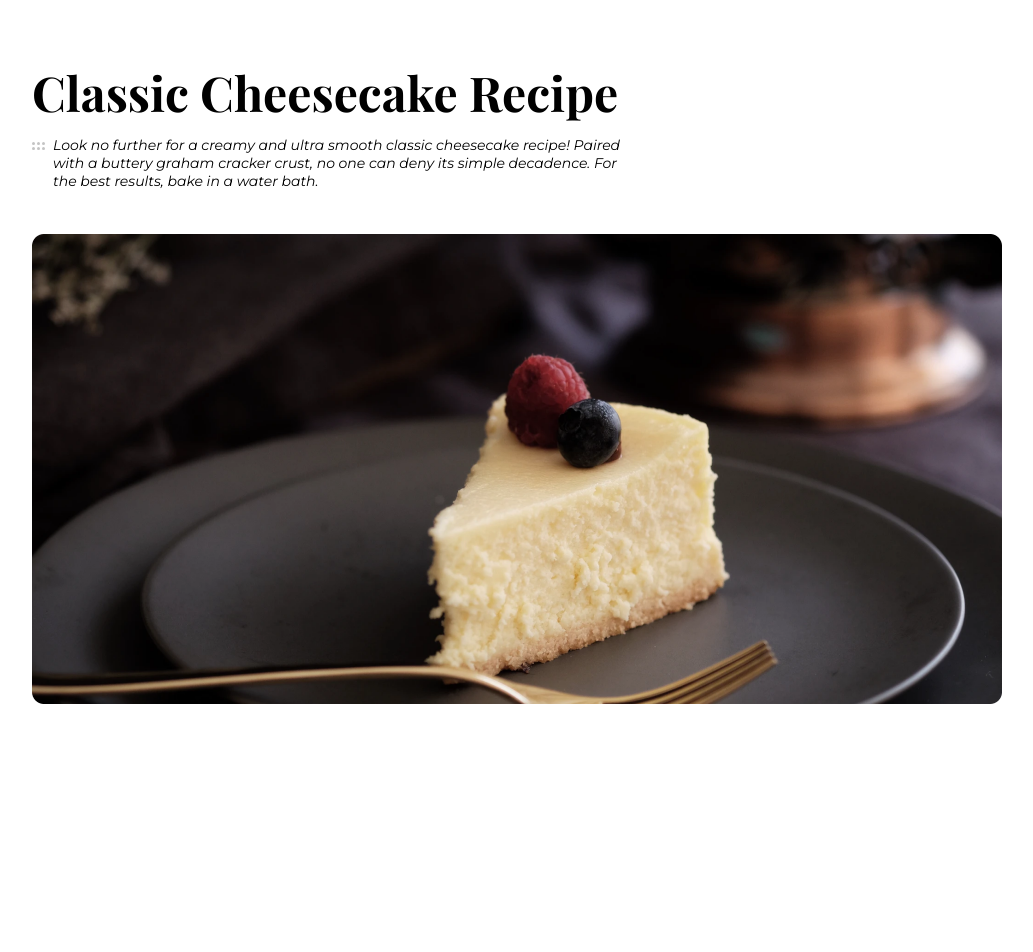
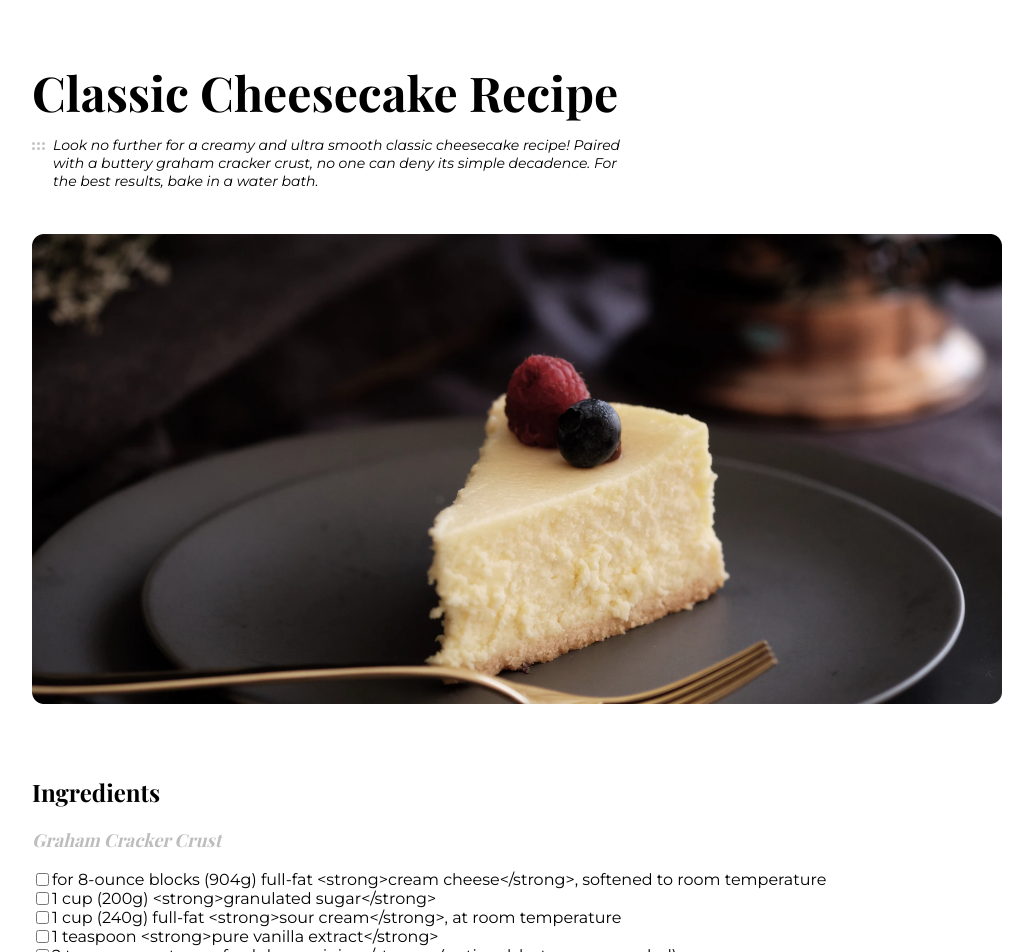
Before and after one commit to baristikir/recipe-landing-page-vuejs, a Vue app: page / in a window 1280 px wide. Shown: the top 952 px of the page, without its empty margins (96-1129 px from the left). Before the commit the page ends 808 px from the top, so only its background shows below. Built offline with nearby package versions, Linux system fonts and the light colour scheme; a web font is replaced by a local one.

Commit message:
Added Ingredients Component + Data Filled :package:

```diff
--- a/src/App.vue
+++ b/src/App.vue
@@ -1,10 +1,15 @@
 <template>
 <div class="container">
   <Header
-    title="Classic Cheesecake Recipe"
-    description="Look no further for a creamy and ultra smooth classic cheesecake recipe! Paired with a buttery graham cracker crust, no one can deny its simple decadence. For the best results, bake in a water bath."
+    :title="recipe.name"
+    :description="recipe.description"
   />
   <ImageCover/>
+  <section>
+    <Ingredients
+      :recipeElements="recipe.elements">
+    </Ingredients>
+  </section>
   <Footer/>
 </div>
 </template>
@@ -13,15 +18,40 @@
 import Header from './components/layouts/Header.vue'
 import Footer from './components/layouts/Footer.vue'
 import ImageCover from './components/layouts/Image-Cover.vue'
+import Ingredients from './components/layouts/Ingredients.vue'
 
 export default {
   name: 'App',
   components: {
     Header,
     ImageCover,
-    Footer
+    Ingredients,
+    Footer,
+  },
+  data(){
+    return{
+      recipe: {
+        name: "Classic Cheesecake Recipe",
+        description: "Look no further for a creamy and ultra smooth classic cheesecake recipe! Paired with a buttery graham cracker crust, no one can deny its simple decadence. For the best results, bake in a water bath.",
+        elements: [
+          {
+            name: "Graham Cracker Crust",
+            ingredients: [
+              "for 8-ounce blocks (904g) full-fat <strong>cream cheese</strong>, softened to room temperature",
+              "1 cup (200g) <strong>granulated sugar</strong>",
+              "1 cup (240g) full-fat <strong>sour cream</strong>, at room temperature",
+              "1 teaspoon <strong>pure vanilla extract</strong>",
+              "2 teaspoons <strong>fresh lemon juice</strong> (optional, but recommended)",
+              "3 large <strong>eggs</strong>, at room temperature",
+              "topping suggestions: <i>salted caramel, lemmon curd, strawberry topping, chocolate ganache, red wine chocolate ganache, fresh fruit, whupped cream, or raspberry sauce (recipe in notes)</i>",
+            ],
+          },
+        ],
+
+      }
+    }
   }
-}
+};
 </script>
 
 <style lang="scss">
--- /dev/null
+++ b/src/components/content/Info-Ingredients.vue
@@ -0,0 +1,43 @@
+<template>
+    <div>
+        <h3 class="ingredient__heading">
+        {{recipeElement.name}}
+        </h3>
+        <div v-for="(ingredient, index) in recipeElement.ingredients" :key="index">
+        <label class="ingredient__info">
+            <input type="checkbox" class="ingredient__info-checkbox" />
+            <span class="ingredient__info-text">
+                {{ingredient}}</span>
+        </label>
+        </div>
+    </div>
+</template>
+
+<script>
+export default {
+    name: 'Info-Ingredients',
+    props: {
+        recipeElement: Object,
+    },
+}
+</script>
+
+<style lang="scss">
+@import "../../scss/variables";
+@import "../../scss/mixins";
+@import "../../scss/globals";
+.ingredient__heading{
+    font-family: $playfair;
+    font-size: $subheading-mobile;
+    font-weight: $regular;
+    font-style: $italic;
+    color: $gray-second;
+
+    @include breakpoint('s'){
+        font-size: $subheading-desktop;
+    }
+}
+.ingredient__info{
+    display: flex;
+}
+</style>
--- /dev/null
+++ b/src/components/layouts/Ingredients.vue
@@ -0,0 +1,42 @@
+<template>
+    <div class="ingredients__section">
+        <h2 class="ingredients__section-heading">Ingredients
+        </h2>
+        <IngredientInfoElement
+        v-for="(element, index) in recipeElements"
+        :key="index"
+        :recipeElement="element">
+        </IngredientInfoElement>
+    </div>
+</template>
+
+<script>
+import IngredientInfoElement from "@/components/content/Info-Ingredients.vue";
+export default {
+    components: {
+        IngredientInfoElement,
+    },
+    props:{
+        recipeElements: Array,
+    },
+};
+</script>
+
+<style lang="scss">
+@import "../../scss/variables";
+@import "../../scss/mixins";
+@import "../../scss/globals";
+
+.ingredients__section{
+    padding-top: 48px;
+    &-heading{
+        font-family: $playfair;
+        font-size: $heading-mobile;
+        font-weight: $bold;
+
+        @include breakpoint('s'){
+            font-size: $heading-desktop;
+        }
+    }
+}
+</style>
```
Also changed, not shown: src/components/content/Info-Card.vue (added, +14 -0 lines), src/components/layouts/Card.vue (renamed from src/components/layouts/Info-Card.vue).
